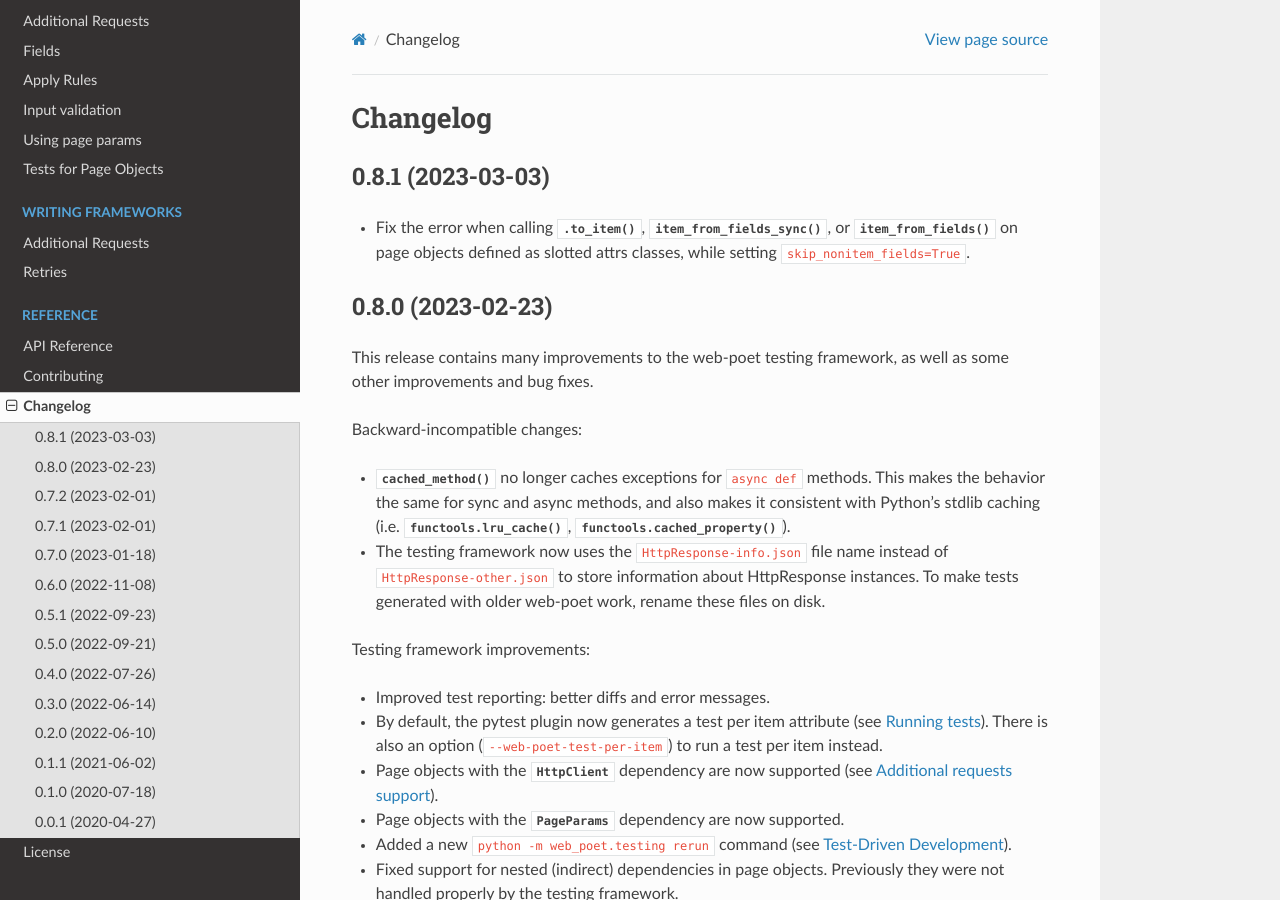
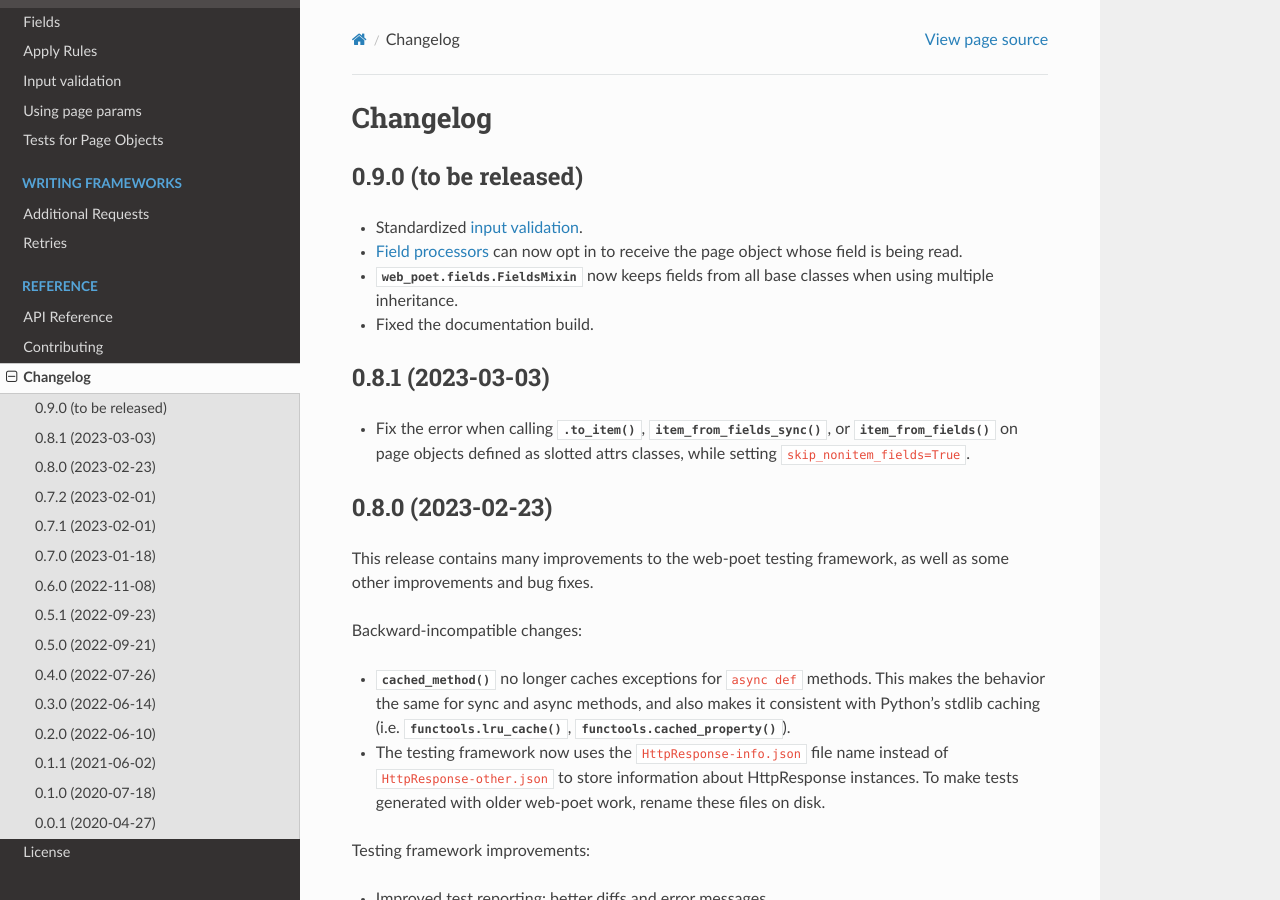
Before and after one commit to scrapinghub/web-poet, a Sphinx documentation site: the page built from docs/changelog.rst, in a window 1280 px wide and 900 px high. Built offline with Sphinx 7.4.7 and the Read the Docs theme 2.0.0, drawn with Linux system fonts in a browser that asks for light colours.

Commit message:
Prepare the release notes of web-poet 0.9.0

```diff
--- a/CHANGELOG.rst
+++ b/CHANGELOG.rst
@@ -1,6 +1,17 @@
 =========
 Changelog
 =========
+
+0.9.0 (to be released)
+----------------------
+
+* Standardized :ref:`input validation <input-validation>`.
+* :ref:`Field processors <field-processors>` can now opt in to receive the page
+  object whose field is being read.
+* :class:`web_poet.fields.FieldsMixin` now keeps fields from all base classes
+  when using multiple inheritance.
+* Fixed the documentation build.
+
 
 0.8.1 (2023-03-03)
 ------------------
--- a/docs/page-objects/fields.rst
+++ b/docs/page-objects/fields.rst
@@ -150,6 +150,8 @@ function when accessing the fields:
 
 Now any field can be converted from sync to async, or the other way around,
 and the code would keep working.
+
+.. _field-processors:
 
 Field processors
 ----------------
```
